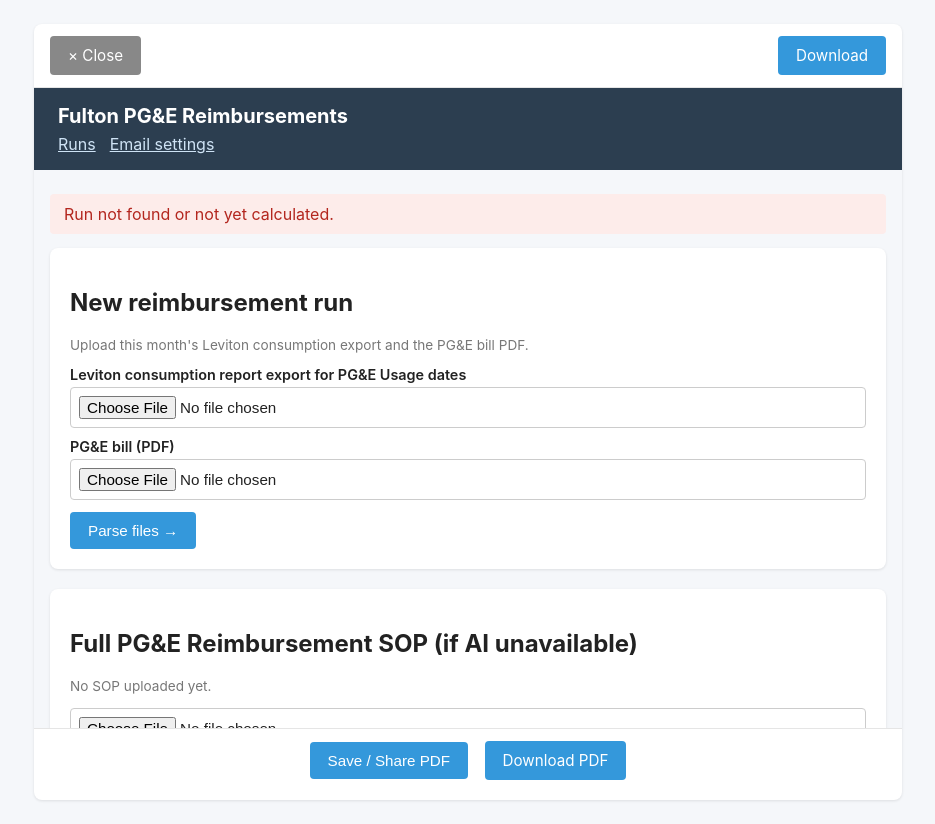
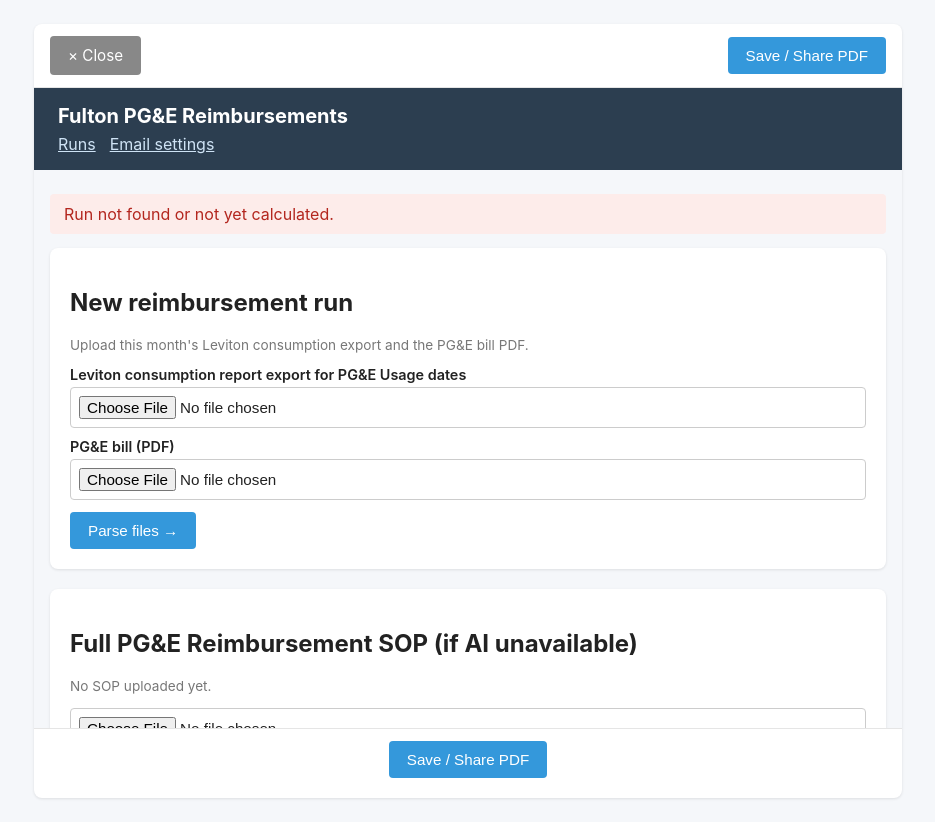
Before and after one commit to markberenstein/fulton-pge-app, a Flask app: template app/templates/report_view.html in a window 1280 px wide. Shown: the part 82-906 px from the top of the page, without its empty margins (172-1107 px from the left). After the commit the page ends 883 px from the top, so only its background shows below. Run offline with Flask 3, Linux system fonts and the light colour scheme; the template is opened without the code that fills it, so the values that code supplies are empty.

Commit message:
Add button to Downlload Screen

```diff
--- a/app/templates/dashboard.html
+++ b/app/templates/dashboard.html
@@ -21,8 +21,7 @@
     <tr><td><strong>Total charged to tenants</strong></td><td class="num"><strong>${{ '%.2f'|format(calc.running_total_charged) }}</strong></td></tr>
   </table>
 
-  <a class="btn" href="{{ url_for('report_view', run_id=run_id) }}">View PDF report</a>
-  <a class="btn" href="{{ url_for('report', run_id=run_id) }}">Download PDF report</a>
+  <a class="btn" href="{{ url_for('report_view', run_id=run_id) }}">View / save PDF report</a>
   <a class="btn" href="{{ url_for('emails', run_id=run_id) }}">Generate reimbursement emails</a>
   <a class="btn" href="{{ url_for('mapping', run_id=run_id) }}" style="background:#888;">Edit mapping</a>
 </div>
--- a/app/templates/report_view.html
+++ b/app/templates/report_view.html
@@ -3,12 +3,11 @@
 <div class="card" style="padding:0;overflow:hidden;">
   <div style="display:flex;align-items:center;justify-content:space-between;padding:12px 16px;border-bottom:1px solid #e5e5e5;">
     <a href="{{ url_for('dashboard', run_id=run_id) }}" class="btn" style="margin:0;background:#888;">&times; Close</a>
-    <a href="{{ url_for('report', run_id=run_id) }}" class="btn" style="margin:0;">Download</a>
+    <button type="button" id="share-pdf-btn-top" class="btn" style="margin:0;">Save / Share PDF</button>
   </div>
   <iframe src="{{ url_for('report_inline', run_id=run_id) }}" style="width:100%;height:80vh;border:0;display:block;"></iframe>
   <div style="padding:12px 16px;border-top:1px solid #e5e5e5;text-align:center;">
     <button type="button" id="share-pdf-btn" class="btn" style="margin:0 6px;">Save / Share PDF</button>
-    <a href="{{ url_for('report', run_id=run_id) }}" class="btn" style="margin:0 6px;">Download PDF</a>
     <p id="share-pdf-msg" class="muted" style="margin:8px 0 0;"></p>
   </div>
 </div>
@@ -17,11 +16,11 @@
   // Opens the phone's share sheet with the PDF attached, so on iPhone you can
   // choose "Save to Files" (works from a Home Screen app, which has no Safari toolbar).
   (function () {
-    var btn = document.getElementById('share-pdf-btn');
+    var btns = [document.getElementById('share-pdf-btn'), document.getElementById('share-pdf-btn-top')];
     var msg = document.getElementById('share-pdf-msg');
     var pdfUrl = "{{ url_for('report_inline', run_id=run_id) }}";
     var fileName = "Fulton_PGE_Reimbursement_{{ (run.billing_period.start or '')|replace('/', '-') }}.pdf";
-    btn.addEventListener('click', function () {
+    function run() {
       msg.textContent = 'Preparing PDF…';
       fetch(pdfUrl, { credentials: 'same-origin' })
         .then(function (r) { if (!r.ok) throw new Error('HTTP ' + r.status); return r.blob(); })
@@ -30,12 +29,16 @@
           if (navigator.canShare && navigator.canShare({ files: [file] })) {
             return navigator.share({ files: [file], title: fileName }).then(function () { msg.textContent = ''; });
           }
-          msg.textContent = 'Sharing isn\'t supported here. Use the Download PDF button instead.';
+          var a = document.createElement('a');
+          a.href = URL.createObjectURL(blob); a.download = fileName;
+          document.body.appendChild(a); a.click(); a.remove();
+          msg.textContent = 'PDF downloaded.';
         })
         .catch(function (err) {
-          msg.textContent = (err && err.name === 'AbortError') ? '' : 'Could not share the PDF (' + (err && err.message ? err.message : 'error') + '). Use the Download PDF button instead.';
+          msg.textContent = (err && err.name === 'AbortError') ? '' : 'Could not share the PDF (' + (err && err.message ? err.message : 'error') + ').';
         });
-    });
+    }
+    btns.forEach(function (b) { b.addEventListener('click', run); });
   })();
 </script>
 {% endblock %}
```
